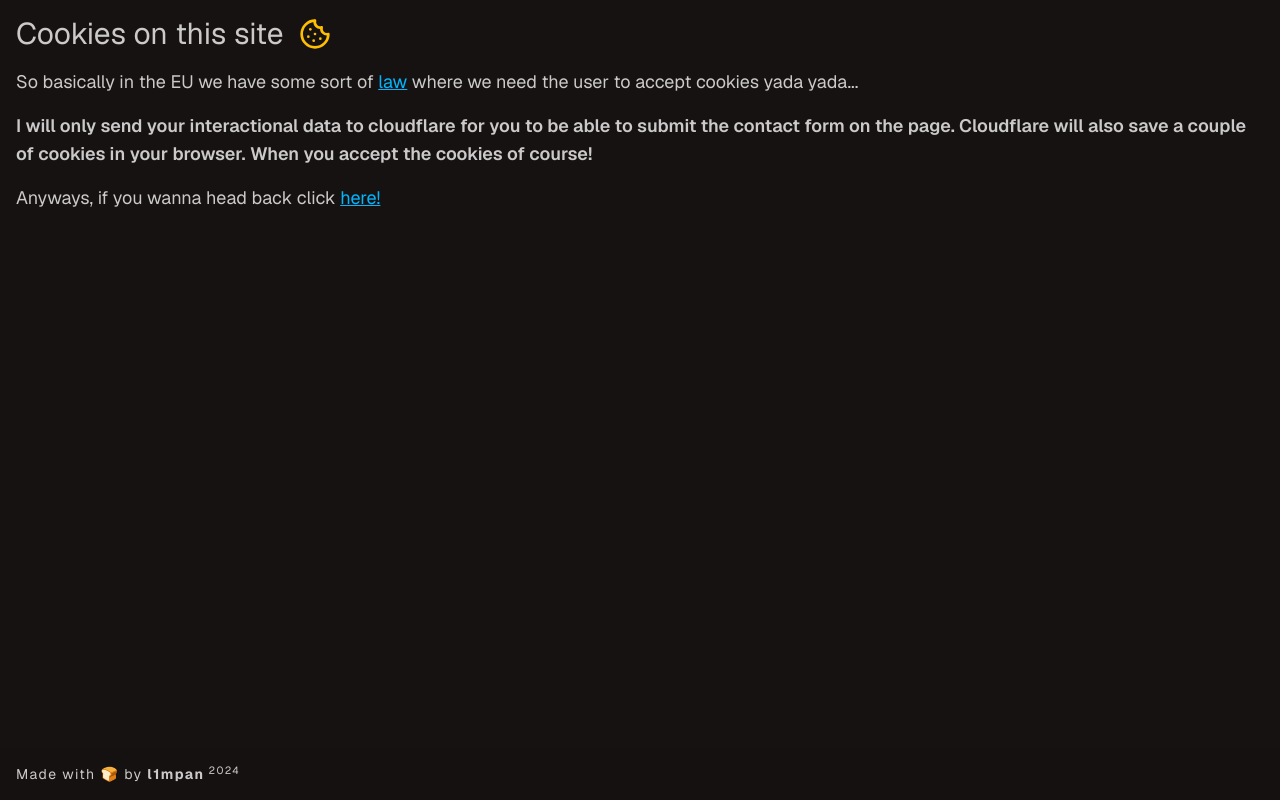
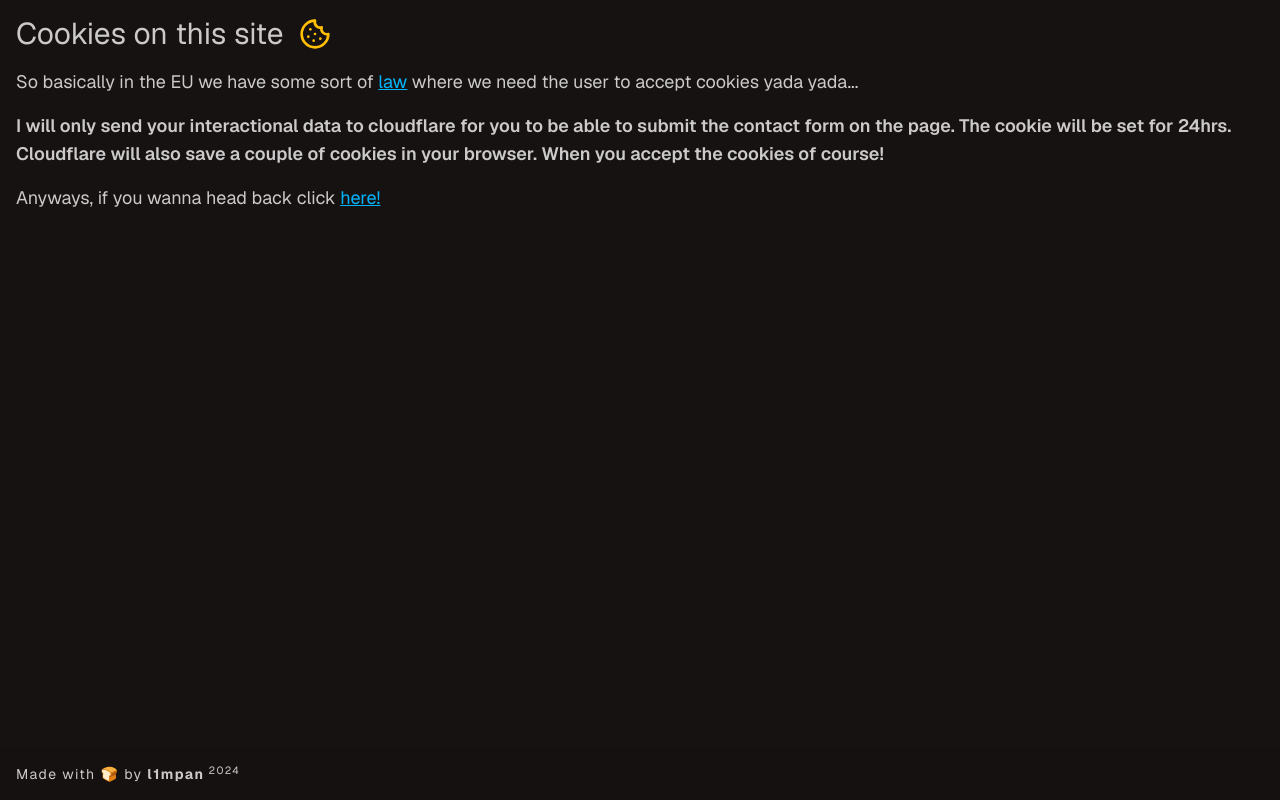
Before and after one commit to linus-jansson/limpan.dev, a Next.js app: page /cookies in a window 1280 px wide. Built offline with nearby package versions, Linux system fonts and the light colour scheme.

Commit message:
specify cookie length

```diff
--- a/src/app/cookies/page.tsx
+++ b/src/app/cookies/page.tsx
@@ -9,7 +9,7 @@ export default function page() {
             <section className="flex flex-col p-4 space-y-4 container mx-auto mb-auto">
                 <h1 className="text-3xl flex items-center gap-4">Cookies on this site <Cookie className="stroke-warning" size={32}/></h1>
                 <p className="text-lg">So basically in the EU we have some sort of <a href="https://gdpr.eu/cookies/" className="text-info underline hover:text-info/75">law</a> where we need the user to accept cookies yada yada...</p>
-                <p className="text-lg font-semibold">I will only send your interactional data to cloudflare for you to be able to submit the contact form on the page. Cloudflare will also save a couple of cookies in your browser. When you accept the cookies of course!</p>
+                <p className="text-lg font-semibold">I will only send your interactional data to cloudflare for you to be able to submit the contact form on the page. The cookie will be set for 24hrs. Cloudflare will also save a couple of cookies in your browser. When you accept the cookies of course!</p>
                 <p className="text-lg">Anyways, if you wanna head back click <Link href='/cnct' className="text-info underline hover:text-info/75">here!</Link></p>
             </section>
             <Footer/>
```
